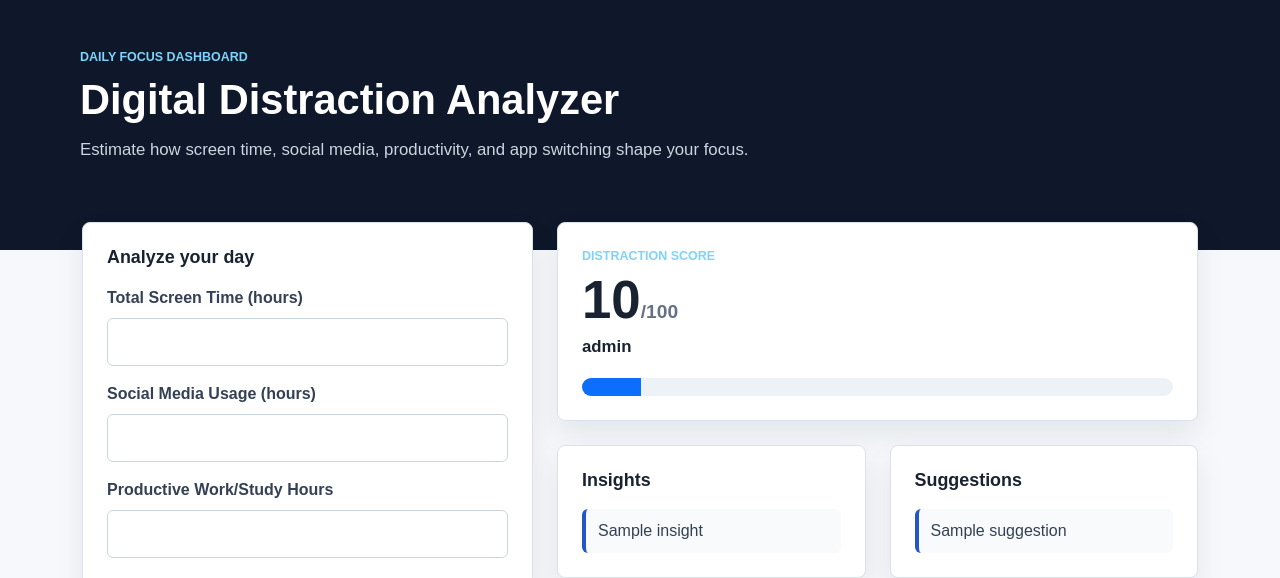
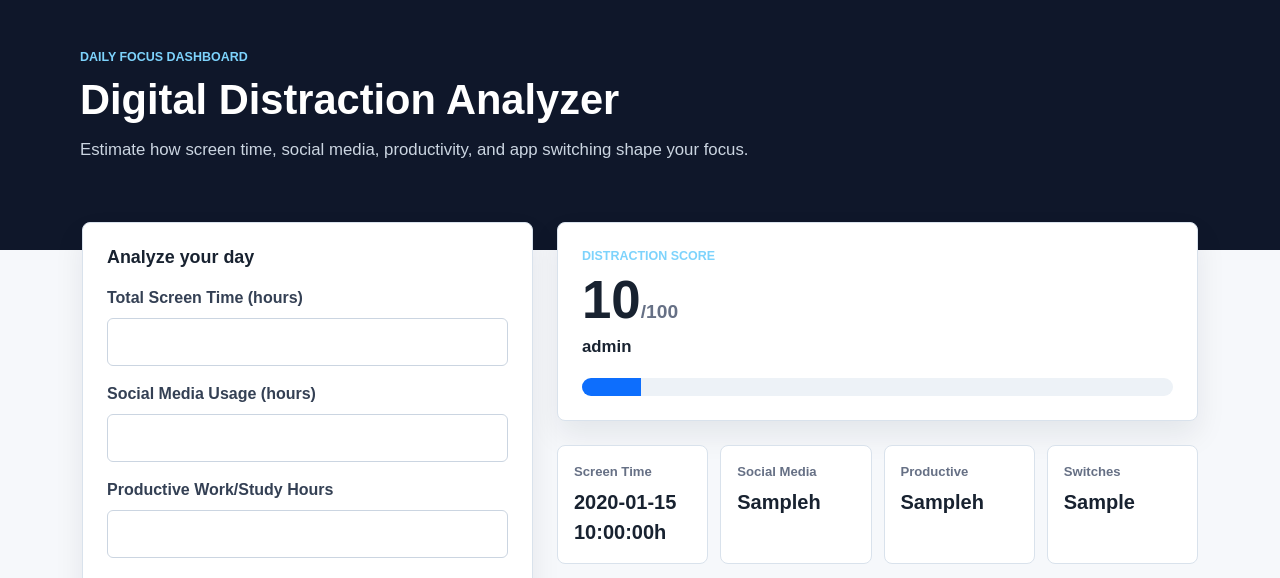
Before and after one commit to mandeep6207/Digital-Distraction-Analyzer, a Flask app: template templates/index.html in a window 1280 px wide. Shown: the top 578 px of the page. Run offline with Flask 3, Linux system fonts and the light colour scheme; the template is opened without the code that fills it: most values are stand-ins (such as "Sample title", 1, 10 or a date in 2020).

Commit message:
frontend UI

```diff
--- a/static/style.css
+++ b/static/style.css
@@ -104,6 +104,32 @@ body {
     gap: 24px;
 }
 
+.metric-grid {
+    display: grid;
+    grid-template-columns: repeat(4, 1fr);
+    gap: 12px;
+}
+
+.metric {
+    background: #ffffff;
+    border: 1px solid var(--line);
+    border-radius: 8px;
+    padding: 16px;
+}
+
+.metric span {
+    display: block;
+    color: var(--muted);
+    font-size: 0.82rem;
+    font-weight: 700;
+}
+
+.metric strong {
+    display: block;
+    margin-top: 6px;
+    font-size: 1.25rem;
+}
+
 .score-card {
     display: grid;
     gap: 18px;
--- a/templates/index.html
+++ b/templates/index.html
@@ -59,6 +59,25 @@
                                 </div>
                                 <div class="progress score-progress" role="progressbar" aria-label="Distraction score" aria-valuenow="{{ result.score }}" aria-valuemin="0" aria-valuemax="100">
                                     <div class="progress-bar bg-{{ result.focus_class }}" style="width: {{ result.score }}%"></div>
+                                </div>
+                            </div>
+
+                            <div class="metric-grid">
+                                <div class="metric">
+                                    <span>Screen Time</span>
+                                    <strong>{{ result.summary.screen_time }}h</strong>
+                                </div>
+                                <div class="metric">
+                                    <span>Social Media</span>
+                                    <strong>{{ result.summary.social_media }}h</strong>
+                                </div>
+                                <div class="metric">
+                                    <span>Productive</span>
+                                    <strong>{{ result.summary.productive_hours }}h</strong>
+                                </div>
+                                <div class="metric">
+                                    <span>Switches</span>
+                                    <strong>{{ result.summary.app_switches }}</strong>
                                 </div>
                             </div>
 
```
